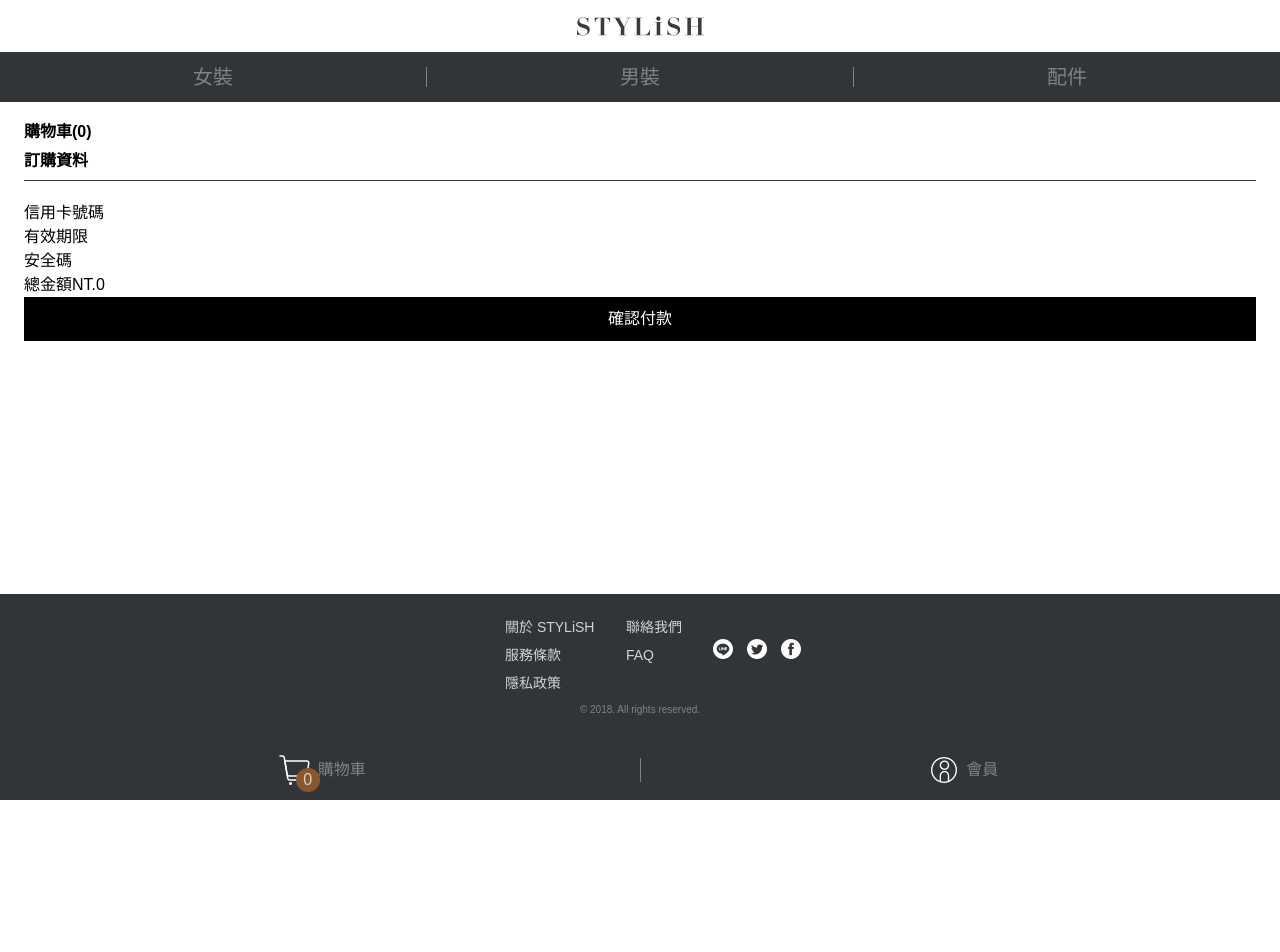
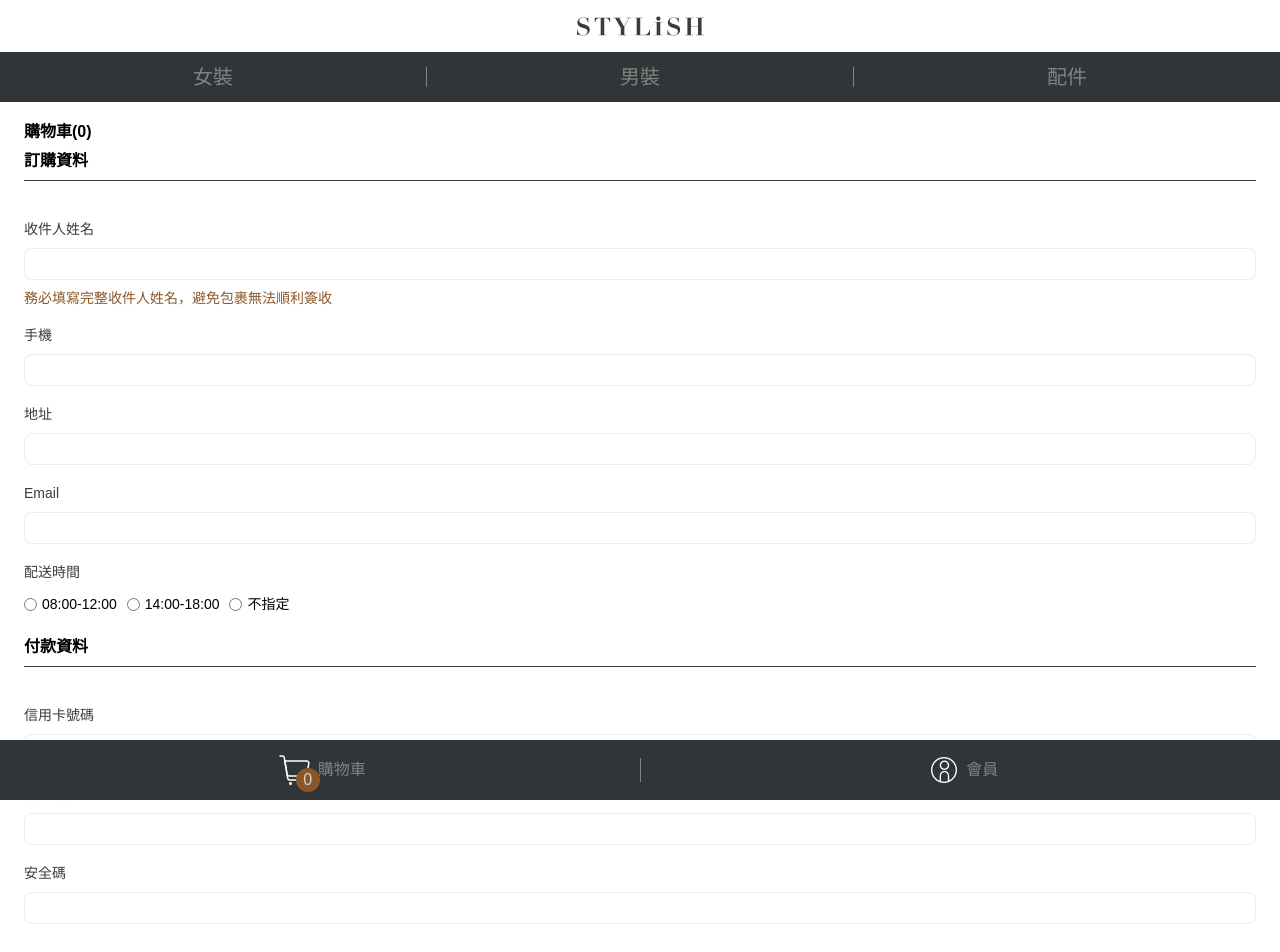
Before and after one commit to himyjan/NextJS-STYLiSH-Front-End, a Next.js app: page /checkout in a window 1280 px wide. Shown: the top 952 px of the page. Before the commit the page ends 800 px from the top, so only its background shows below. Built offline with nearby package versions, Linux system fonts and the light colour scheme.

Commit message:
Style: Add recipient inputs

```diff
--- a/components/CheckoutForm/CheckoutAmount..tsx
+++ b/components/CheckoutForm/CheckoutAmount..tsx
@@ -1,17 +1,38 @@
 import { useSelector } from "react-redux";
 import { RootState } from "@/store";
 
-const FREIGHT = 30;
-
-const CheckoutAmount = () => {
+const CheckoutAmount = ({ freight }: { freight: number }) => {
   const cart = useSelector((state: RootState) => state.cart);
 
   return (
-    <div className="flex flex-col">
-      <div className="flex">
-        <div>總金額</div>
-        <div>NT.</div>
-        <div>{cart.amount}</div>
+    <div className="flex flex-col items-end gap-[20px] mb-[36px]">
+      <div className="flex items-center w-[240px]">
+        <div className="text-[16px] leading-[19px] text-light-black flex-1">
+          總金額
+        </div>
+        <div className="text-[16px] leading-[19px] text-light-black">NT.</div>
+        <div className="text-[30px] leading-[36px] text-light-black">
+          {cart.amount}
+        </div>
+      </div>
+      <div className="flex items-center w-[240px]">
+        <div className="text-[16px] leading-[19px] text-light-black flex-1">
+          運費
+        </div>
+        <div className="text-[16px] leading-[19px] text-light-black">NT.</div>
+        <div className="text-[30px] leading-[36px] text-light-black">
+          {freight}
+        </div>
+      </div>
+      <div className="border-b border-light-black w-[240px]" />
+      <div className="flex items-center w-[240px]">
+        <div className="text-[16px] leading-[19px] text-light-black flex-1">
+          運費
+        </div>
+        <div className="text-[16px] leading-[19px] text-light-black">NT.</div>
+        <div className="text-[30px] leading-[36px] text-light-black">
+          {cart.amount + freight}
+        </div>
       </div>
     </div>
   );
--- a/components/CheckoutForm/CheckoutForm.tsx
+++ b/components/CheckoutForm/CheckoutForm.tsx
@@ -2,6 +2,7 @@ import tappay from "@/utils/tappay";
 import { useEffect, useRef, useState } from "react";
 import CheckoutAmount from "./CheckoutAmount.";
 
+const FREIGHT = 30;
 
 const CheckoutForm = () => {
   const cardNumberRef = useRef<HTMLDivElement>(null);
@@ -29,37 +30,155 @@ const CheckoutForm = () => {
   return (
     <div className="w-full flex flex-col pb-[35px]">
       <form onSubmit={checkOutHandler}>
-        <div className="w-full text-[16px] leading-[19px] font-bold pb-[10px] mb-[20px] border-b border-light-black">
-          訂購資料
-        </div>
-        <div className="w-full flex flex-col">
-          <div className="cart-form-input-container">
-            <label htmlFor="card-number" className="cart-form-input-label">
+        <div className="w-full flex flex-col gap-[20px] mb-[24px]">
+          <div className="w-full text-[16px] leading-[19px] font-bold pb-[10px] mb-[20px] border-b border-light-black">
+            訂購資料
+          </div>
+          <div className="flex flex-col gap-[10px]">
+            <label
+              htmlFor="recipient"
+              className="text-[14px] leading-[17px] text-light-black"
+            >
+              收件人姓名
+            </label>
+            <input
+              className="w-full border border-light-grey-4 h-[32px] rounded-[8px] px-[5px] overflow-hidden"
+              id="recipient"
+            />
+            <div className="text-[14px] leading-[17px] text-brown">
+              務必填寫完整收件人姓名，避免包裹無法順利簽收
+            </div>
+          </div>
+          <div className="flex flex-col gap-[10px]">
+            <label
+              htmlFor="mobilePhone"
+              className="text-[14px] leading-[17px] text-light-black"
+            >
+              手機
+            </label>
+            <input
+              className="w-full border border-light-grey-4 h-[32px] rounded-[8px] px-[5px] overflow-hidden"
+              id="mobilePhone"
+            />
+          </div>
+          <div className="flex flex-col gap-[10px]">
+            <label
+              htmlFor="address"
+              className="text-[14px] leading-[17px] text-light-black"
+            >
+              地址
+            </label>
+            <input
+              className="w-full border border-light-grey-4 h-[32px] rounded-[8px] px-[5px] overflow-hidden"
+              id="address"
+            />
+          </div>
+          <div className="flex flex-col gap-[10px]">
+            <label
+              htmlFor="email"
+              className="text-[14px] leading-[17px] text-light-black"
+            >
+              Email
+            </label>
+            <input
+              className="w-full border border-light-grey-4 h-[32px] rounded-[8px] px-[5px] overflow-hidden"
+              id="email"
+            />
+          </div>
+          <div className="flex flex-wrap gap-[10px]">
+            <label
+              htmlFor="deliverTime"
+              className="text-[14px] leading-[17px] text-light-black w-full"
+            >
+              配送時間
+            </label>
+            <div className="flex items-center">
+              <input
+                name="deliverTime"
+                id="deliverTime-1"
+                value="morning"
+                type="radio"
+              />
+              <label
+                htmlFor="deliverTime"
+                className="text-[14px] leading-[26px] ml-[5px]"
+              >
+                08:00-12:00
+              </label>
+            </div>
+            <div className="flex items-center">
+              <input
+                name="deliverTime"
+                id="deliverTime-2"
+                value="afternoon"
+                type="radio"
+              />
+              <label
+                htmlFor="deliverTime"
+                className="text-[14px] leading-[26px] ml-[5px]"
+              >
+                14:00-18:00
+              </label>
+            </div>
+            <div className="flex items-center">
+              <input
+                name="deliverTime"
+                id="deliverTime-3"
+                value="anytime"
+                type="radio"
+              />
+              <label
+                htmlFor="deliverTime"
+                className="text-[14px] leading-[26px] ml-[5px]"
+              >
+                不指定
+              </label>
+            </div>
+          </div>
+          <div className="w-full text-[16px] leading-[19px] font-bold pb-[10px] mb-[20px] border-b border-light-black">
+            付款資料
+          </div>
+          <div className="flex flex-col gap-[10px]">
+            <label
+              htmlFor="card-number"
+              className="text-[14px] leading-[17px] text-light-black"
+            >
               信用卡號碼
             </label>
-            <div className="tpfield" id="card-number" ref={cardNumberRef} />
+            <div
+              className="w-full border border-light-grey-4 h-[32px] rounded-[8px] px-[5px] overflow-hidden"
+              id="card-number"
+              ref={cardNumberRef}
+            />
           </div>
-          <div className="cart-form-input-container">
+          <div className="flex flex-col gap-[10px]">
             <label
               htmlFor="card-expiration-date"
-              className="cart-form-input-label"
+              className="text-[14px] leading-[17px] text-light-black"
             >
               有效期限
             </label>
             <div
-              className="tpfield"
+              className="w-full border border-light-grey-4 h-[32px] rounded-[8px] px-[5px] overflow-hidden"
               id="card-expiration-date"
               ref={cardExpirationDateRef}
             />
           </div>
-          <div className="cart-form-input-container">
-            <label htmlFor="card-ccv" className="cart-form-input-label">
+          <div className="flex flex-col gap-[10px]">
+            <label
+              htmlFor="card-ccv"
+              className="text-[14px] leading-[17px] text-light-black"
+            >
               安全碼
             </label>
-            <div className="tpfield" id="card-ccv" ref={cardCCVRef} />
+            <div
+              className="w-full border border-light-grey-4 h-[32px] rounded-[8px] px-[5px] overflow-hidden"
+              id="card-ccv"
+              ref={cardCCVRef}
+            />
           </div>
         </div>
-        <CheckoutAmount />
+        <CheckoutAmount freight={FREIGHT} />
         <button className="bg-black text-white w-full h-[44px] text-center text-[16px]leading-[30px]">
           確認付款
         </button>
--- a/styles/globals.css
+++ b/styles/globals.css
@@ -14,5 +14,6 @@
   #__next {
     min-height: 100vh;
     position: relative;
+    min-width: 360px;
   }
 }
```
